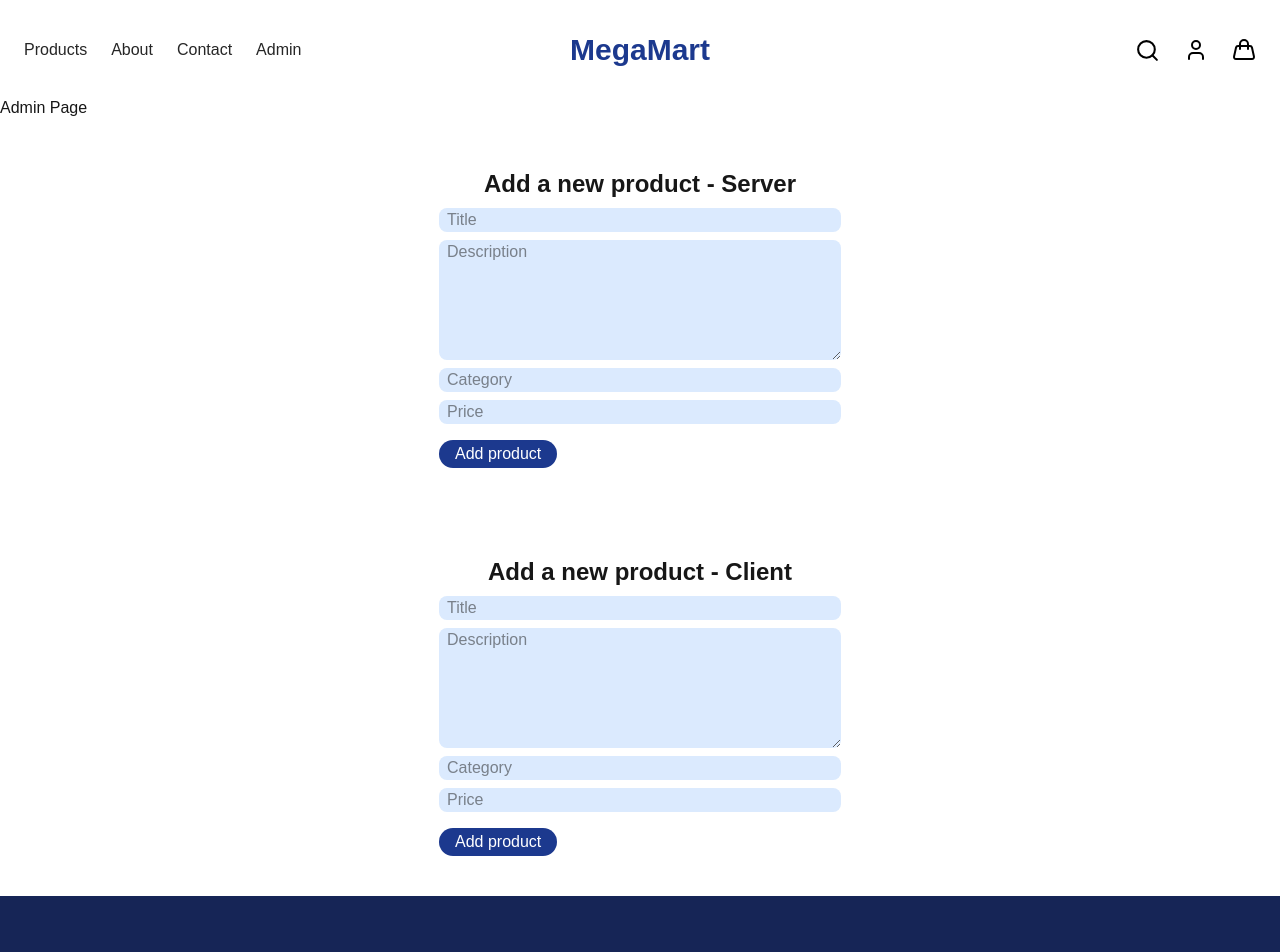
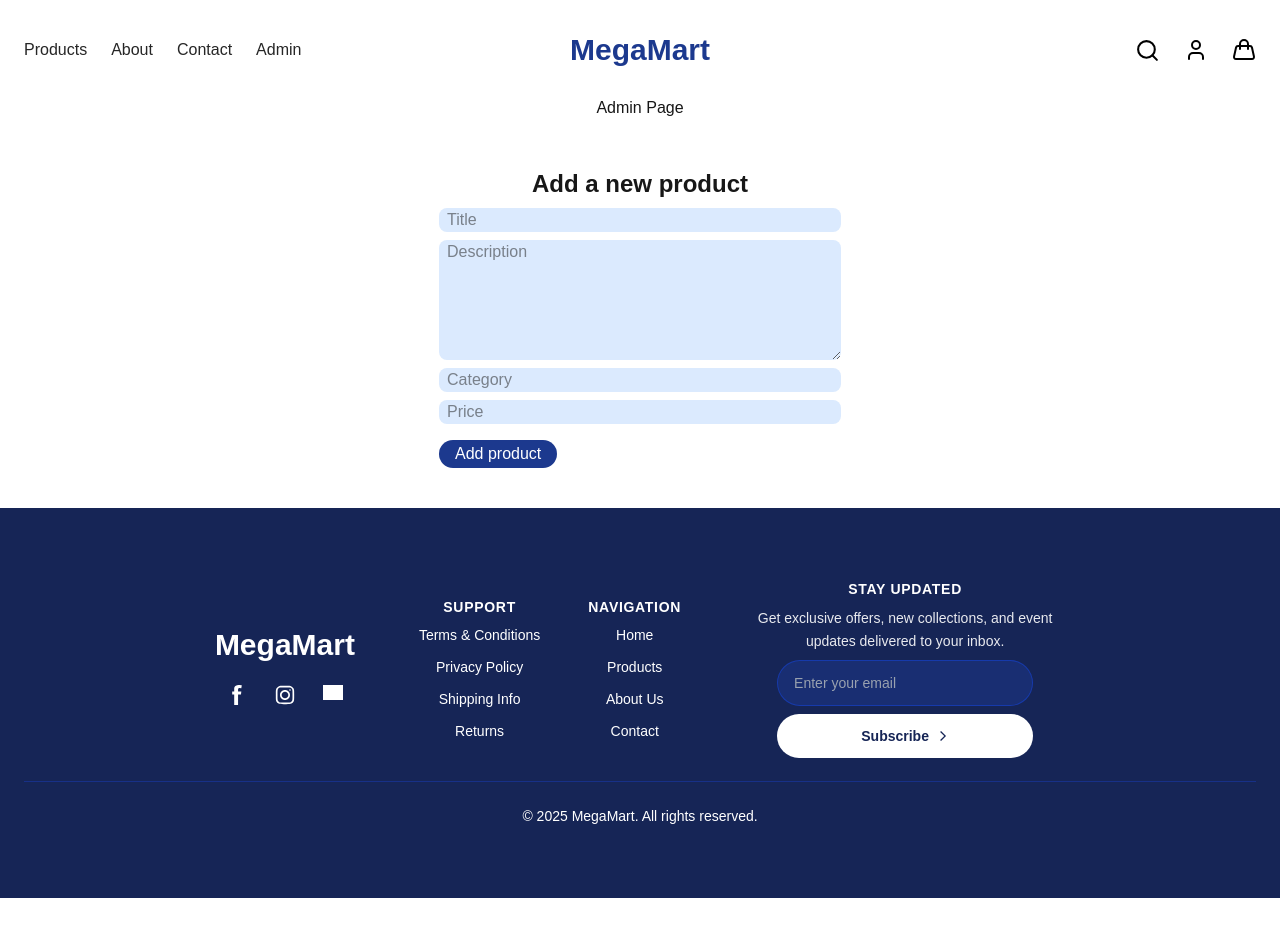
Before and after one commit to ebobic/E-Commerce, a Next.js app: page /admin in a window 1280 px wide. Shown: the top 952 px of the page. After the commit the page ends 898 px from the top, so only its background shows below. Built offline with nearby package versions, Linux system fonts and the light colour scheme; grey boxes are pictures that could not be loaded.

Commit message:
code update

```diff
--- a/app/admin/page.tsx
+++ b/app/admin/page.tsx
@@ -1,14 +1,11 @@
-import ProductDeleteClient from "@/components/admin-product-create"
-import ProductDeleteServer from "@/components/admin-product-create2";
+import ProductCreate from "@/components/admin-product-create"
 import { Toaster } from 'sonner';
 
 export default function AdminPage() {
     return (
-        <div>
+        <div className="text-center">
             Admin Page
-
-        <ProductDeleteClient />
-        <ProductDeleteServer />
+        <ProductCreate />
         <Toaster richColors position="top-right" />
         </div>
     )
--- /dev/null
+++ b/app/admin2/page.tsx
@@ -0,0 +1,13 @@
+import { createProduct } from '@/lib/data/product-add';
+import { Toaster } from 'sonner';
+
+export default async function AdminPage(formData: FormData) {
+
+    return (
+        <div>
+            Admin Page
+        {/* <ProductCreateServer /> */}
+        <Toaster richColors position="top-right" />
+        </div>
+    )
+}
--- a/components/admin-product-create.tsx
+++ b/components/admin-product-create.tsx
@@ -4,7 +4,7 @@ import React, { useState } from "react";
 import Form from "next/form";
 import { toast } from "sonner";
 
-export default function ProductDeleteClient() {
+export default function ProductCreate() {
     const [title, setTitle] = useState<string>("");
     const [description, setDescription] = useState<string>("");
     const [category, setCategory] = useState<string>("");
@@ -12,8 +12,6 @@ export default function ProductDeleteClient() {
     const [submitted, setSubmitted] = useState<boolean>(false);
 
     const handleSubmit = () => {
-    // console.log({ title, description, category, price });
-
     fetch('https://dummyjson.com/products/add', {
         method: 'POST',
         headers: { 'Content-Type': 'application/json' },
@@ -34,9 +32,8 @@ export default function ProductDeleteClient() {
     return (
         <section className="grid grid-cols-1 pb-10 justify-self-center">
             <div className="pt-6 pb-2 text-center">
-                <h2 className="pt-6 text-2xl font-bold">Add a new product - Server</h2>
+                <h2 className="pt-6 text-2xl font-bold">Add a new product</h2>
             </div>
-            {/* <Form action={handleSubmit} className="grid place-content-center"> */}
             <Form action={handleSubmit} className="grid">
                 <input
                     type="text"
--- a/components/admin-product-create2.tsx
+++ b/components/admin-product-create2.tsx
@@ -1,90 +1,15 @@
-"use client"
+'use client'
 
-import React, { useState } from "react";
-import Form from "next/form";
-import { toast } from "sonner";
+import { createProduct } from "@/lib/data/product-add"
 
-export default function ProductDeleteClient() {
-    const [title, setTitle] = useState<string>("");
-    const [description, setDescription] = useState<string>("");
-    const [category, setCategory] = useState<string>("");
-    const [price, setPrice] = useState<string>("");
-    const [submitted, setSubmitted] = useState<boolean>(false);
+export function Button() {
+  return <button formAction={createProduct}>Create</button>
+}
 
-    const handleSubmit = () => {
-    // console.log({ title, description, category, price });
-
-    fetch('https://dummyjson.com/products/add', {
-        method: 'POST',
-        headers: { 'Content-Type': 'application/json' },
-        body: JSON.stringify({
-            title: {title},
-            description: {description},
-            category: {category},
-            price: {price}
-        })
-    })
-    .then(res => res.json())
-    .then(console.log);
-
-    toast.success(`${title} added successfully!`);
-    setSubmitted(true);
-    };
-
-    return (
-        <section className="grid grid-cols-1 pb-10 justify-self-center">
-            <div className="pt-6 pb-2 text-center">
-                <h2 className="pt-6 text-2xl font-bold">Add a new product - Client</h2>
-            </div>
-            {/* <Form action={handleSubmit} className="grid place-content-center"> */}
-            <Form action={handleSubmit} className="grid">
-                <input
-                    type="text"
-                    className="px-2 rounded-lg bg-blue-100 m-auto w-8/10 sm:w-full"
-                    name="title"
-                    aria-label="Create product - Title"
-                    required
-                    onChange={(e) => setTitle(e.target.value)}
-                    placeholder="Title"
-                />
-                <textarea
-                    className="mt-2 px-2 rounded-lg bg-blue-100 m-auto w-8/10 sm:w-full"
-                    rows={5}
-                    cols={40}
-                    name="description"
-                    aria-label="Create product - Description"
-                    onChange={(e) => setDescription(e.target.value)}
-                    placeholder="Description"
-                />
-                <input
-                    type="text"
-                    className="mt-2 px-2 rounded-lg bg-blue-100 m-auto w-8/10 sm:w-full"
-                    name="category"
-                    aria-label="Create product - Category"
-                    required
-                    onChange={(e) => setCategory(e.target.value)}
-                    placeholder="Category"
-                />
-                <input
-                    type="text"
-                    className="mt-2 px-2 rounded-lg bg-blue-100 m-auto w-8/10 sm:w-full"
-                    name="price"
-                    aria-label="Create product - Price"
-                    required
-                    onChange={(e) => setPrice(e.target.value)}
-                    placeholder="Price"
-                />
-
-                <div className="grid justify-self-center sm:w-full sm:flex">
-                    <button
-                        type="submit"
-                        className="mt-4 py-0.5 px-4 rounded-full text-white bg-blue-900 hover:bg-blue-800 cursor-pointer"
-                    >
-                        Add product
-                    </button>
-                    {submitted}
-                </div>
-            </Form>
-        </section>
-    )
+export default function ClientComponent({
+  updateItemAction,
+}: {
+  updateItemAction: (formData: FormData) => void
+}) {
+  return <form action={updateItemAction}>{/* ... */}</form>
 }
--- /dev/null
+++ b/lib/data/product-add.ts
@@ -0,0 +1,8 @@
+"use server"
+
+export async function createProduct(formData: FormData) {
+
+  const title = formData.get('title')
+  const content = formData.get('description')
+
+}
```
